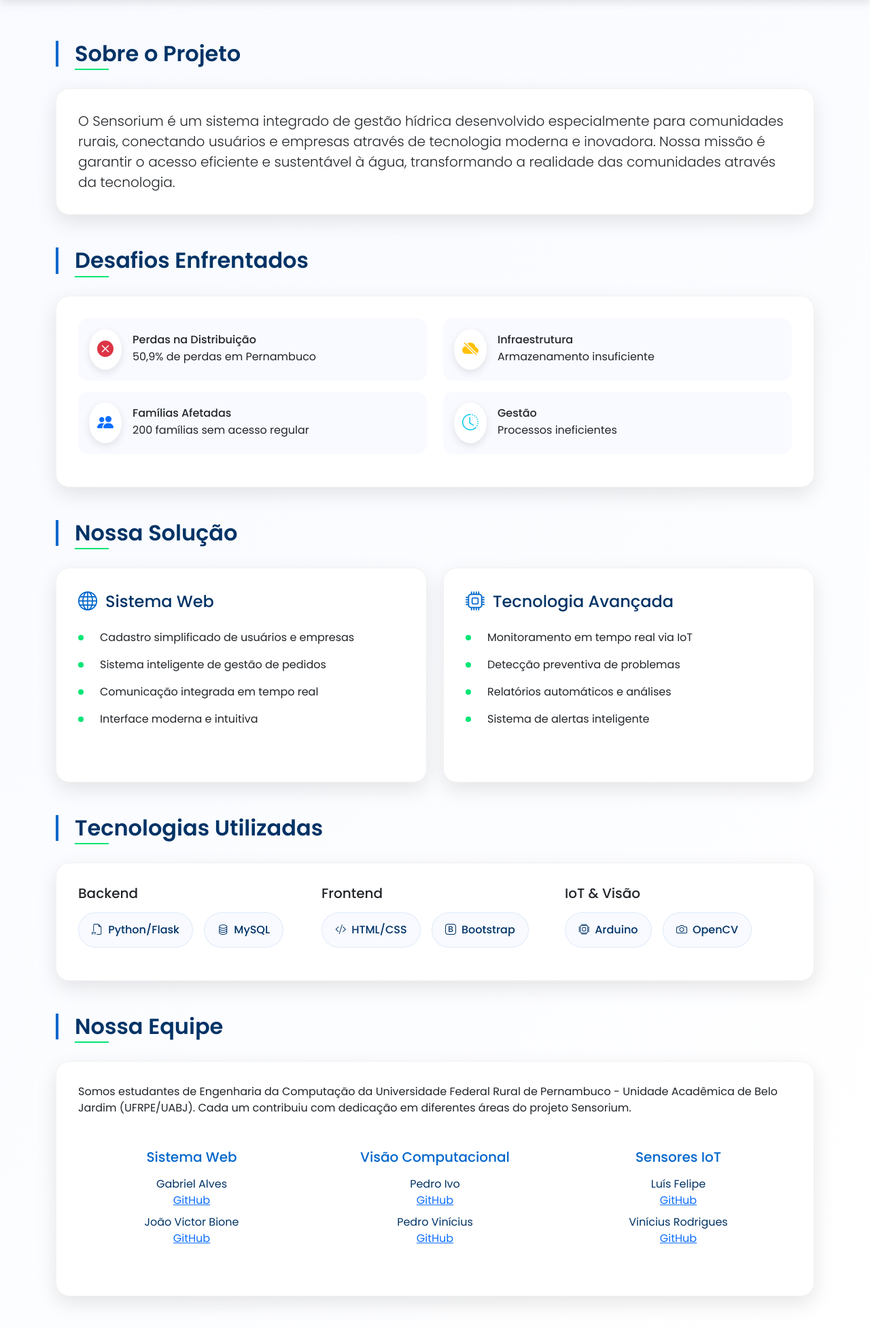
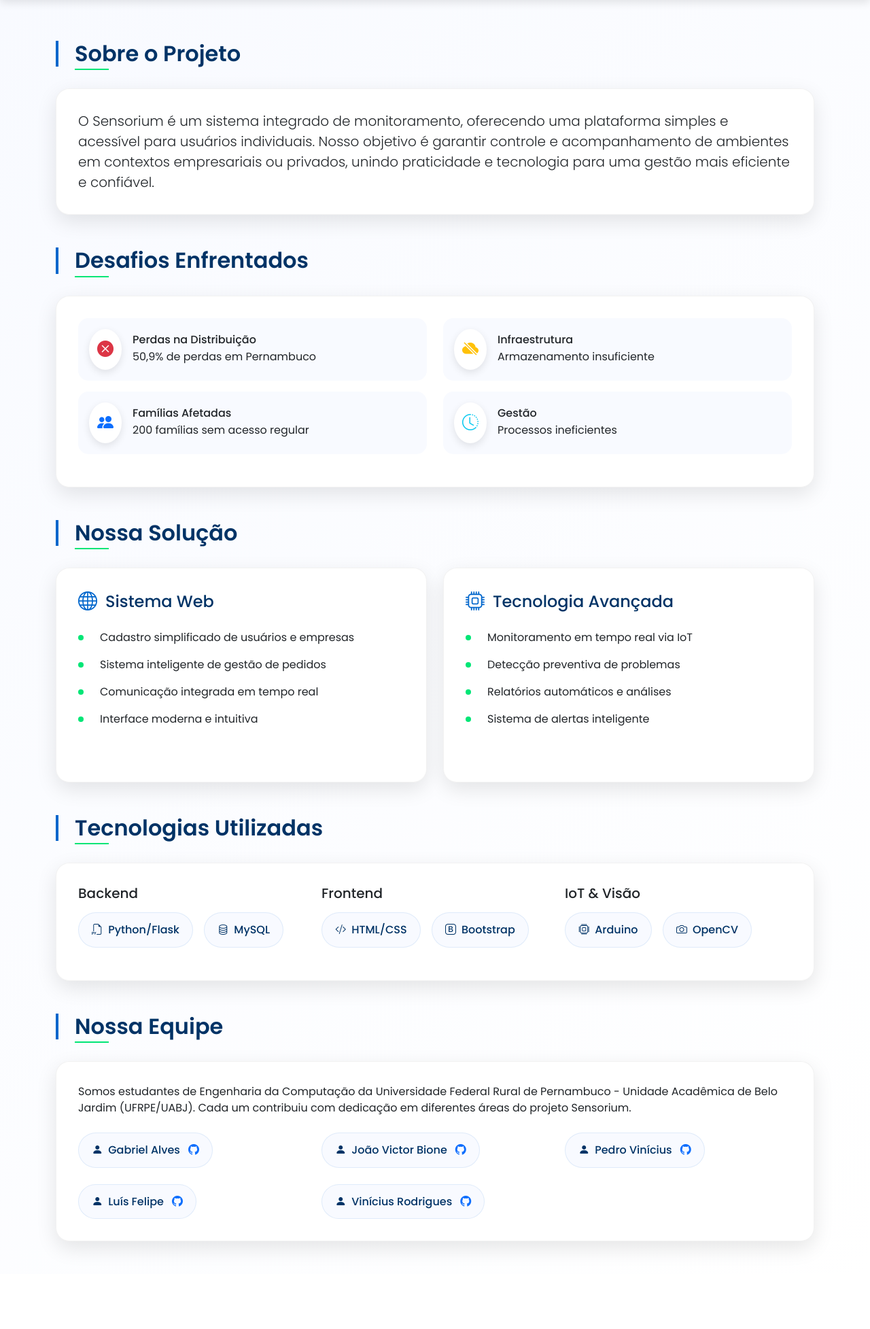
Before and after one commit to Gmarques07/Sensorium-UFRPE, a Flask app: page /sobre in a window 1280 px wide. Shown: the part 68-2023 px from the top of the page at 68% size. After the commit the page ends 1908 px from the top, so only its background shows below. Run offline with Flask 3, Linux system fonts and the light colour scheme.

Commit message:
ajustes no sobre, criação e cadastro com cpf/cnjp atualizado

```diff
--- a/templates/sobre.html
+++ b/templates/sobre.html
@@ -244,10 +244,10 @@
             <h2 class="section-title">Sobre o Projeto</h2>
             <div class="info-card">
                 <p class="lead mb-0">
-                    O Sensorium é um sistema integrado de gestão hídrica desenvolvido especialmente para comunidades rurais,
-                    conectando usuários e empresas através de tecnologia moderna e inovadora. Nossa missão é garantir
-                    o acesso eficiente e sustentável à água, transformando a realidade das comunidades através da
-                    tecnologia.
+                    O Sensorium é um sistema integrado de monitoramento,
+                    oferecendo uma plataforma simples e acessível para usuários individuais.
+                     Nosso objetivo é garantir controle e acompanhamento de ambientes em contextos empresariais ou privados,
+                    unindo praticidade e tecnologia para uma gestão mais eficiente e confiável.
                 </p>
             </div>
         </section>
@@ -373,56 +373,56 @@
             </div>
         </section>
 
-        <section class="mb-5" data-aos="fade-up" data-aos-delay="400">
+<section class="mb-5" data-aos="fade-up" data-aos-delay="400">
     <h2 class="section-title">Nossa Equipe</h2>
     <div class="info-card">
         <p class="mb-4">
             Somos estudantes de Engenharia da Computação da Universidade Federal Rural de Pernambuco - Unidade Acadêmica de Belo Jardim (UFRPE/UABJ). Cada um contribuiu com dedicação em diferentes áreas do projeto Sensorium.
         </p>
         <div class="row g-4">
-            <div class="col-md-4">
-                <div class="team-member">
-                    <h5>Sistema Web</h5>
-                    <ul class="list-unstyled">
-                        <li>
-                            Gabriel Alves<br>
-                            <a href="https://github.com/Gmarques07" target="_blank" rel="noopener noreferrer">GitHub</a>
-                        </li>
-                        <li>
-                            João Victor Bione<br>
-                            <a href="https://github.com/JvBione" target="_blank" rel="noopener noreferrer">GitHub</a>
-                        </li>
-                    </ul>
+            <div class="col-sm-6 col-md-4">
+                <div class="tech-item">
+                    <i class="bi bi-person-fill"></i>
+                    Gabriel Alves
+                    <a href="https://github.com/Gmarques07" target="_blank" rel="noopener noreferrer" class="ms-1">
+                        <i class="bi bi-github"></i>
+                    </a>
                 </div>
             </div>
-            <div class="col-md-4">
-                <div class="team-member">
-                    <h5>Visão Computacional</h5>
-                    <ul class="list-unstyled">
-                        <li>
-                            Pedro Ivo<br>
-                            <a href="https://github.com/picpnovaes" target="_blank" rel="noopener noreferrer">GitHub</a>
-                        </li>
-                        <li>
-                            Pedro Vinícius<br>
-                            <a href="https://github.com/p3vvin1" target="_blank" rel="noopener noreferrer">GitHub</a>
-                        </li>
-                    </ul>
+            <div class="col-sm-6 col-md-4">
+                <div class="tech-item">
+                    <i class="bi bi-person-fill"></i>
+                    João Victor Bione
+                    <a href="https://github.com/JvBione" target="_blank" rel="noopener noreferrer" class="ms-1">
+                        <i class="bi bi-github"></i>
+                    </a>
                 </div>
             </div>
-            <div class="col-md-4">
-                <div class="team-member">
-                    <h5>Sensores IoT</h5>
-                    <ul class="list-unstyled">
-                        <li>
-                            Luís Felipe<br>
-                            <a href="https://github.com/luisagomes25" target="_blank" rel="noopener noreferrer">GitHub</a>
-                        </li>
-                        <li>
-                            Vinícius Rodrigues<br>
-                            <a href="https://github.com/viniciusrodriguess1" target="_blank" rel="noopener noreferrer">GitHub</a>
-                        </li>
-                    </ul>
+            <div class="col-sm-6 col-md-4">
+                <div class="tech-item">
+                    <i class="bi bi-person-fill"></i>
+                    Pedro Vinícius
+                    <a href="https://github.com/p3vvin1" target="_blank" rel="noopener noreferrer" class="ms-1">
+                        <i class="bi bi-github"></i>
+                    </a>
+                </div>
+            </div>
+            <div class="col-sm-6 col-md-4">
+                <div class="tech-item">
+                    <i class="bi bi-person-fill"></i>
+                    Luís Felipe
+                    <a href="https://github.com/luisagomes25" target="_blank" rel="noopener noreferrer" class="ms-1">
+                        <i class="bi bi-github"></i>
+                    </a>
+                </div>
+            </div>
+            <div class="col-sm-6 col-md-4">
+                <div class="tech-item">
+                    <i class="bi bi-person-fill"></i>
+                    Vinícius Rodrigues
+                    <a href="https://github.com/viniciusrodriguess1" target="_blank" rel="noopener noreferrer" class="ms-1">
+                        <i class="bi bi-github"></i>
+                    </a>
                 </div>
             </div>
         </div>
```
Also changed, not shown: templates/cadastro.html (+28 -22 lines), templates/login_usuario.html (+28 -51 lines).
